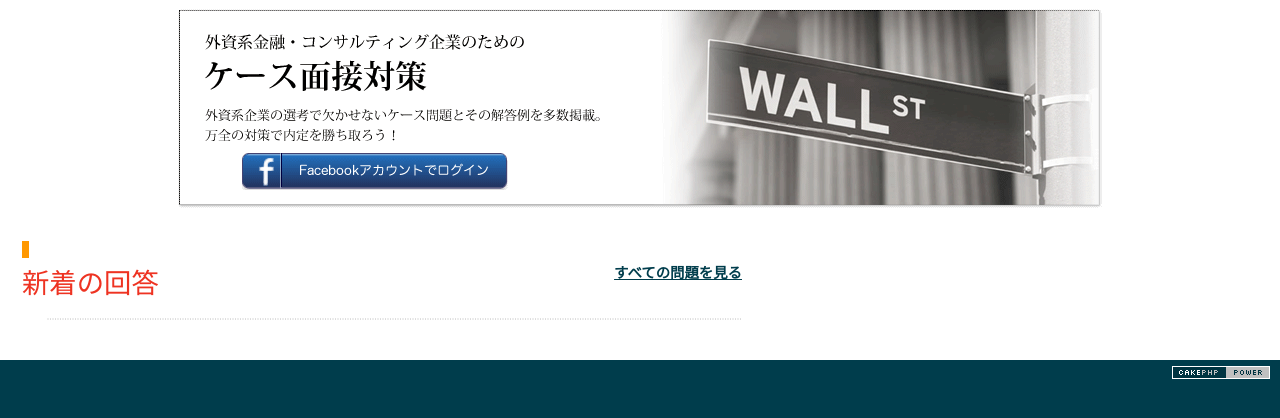
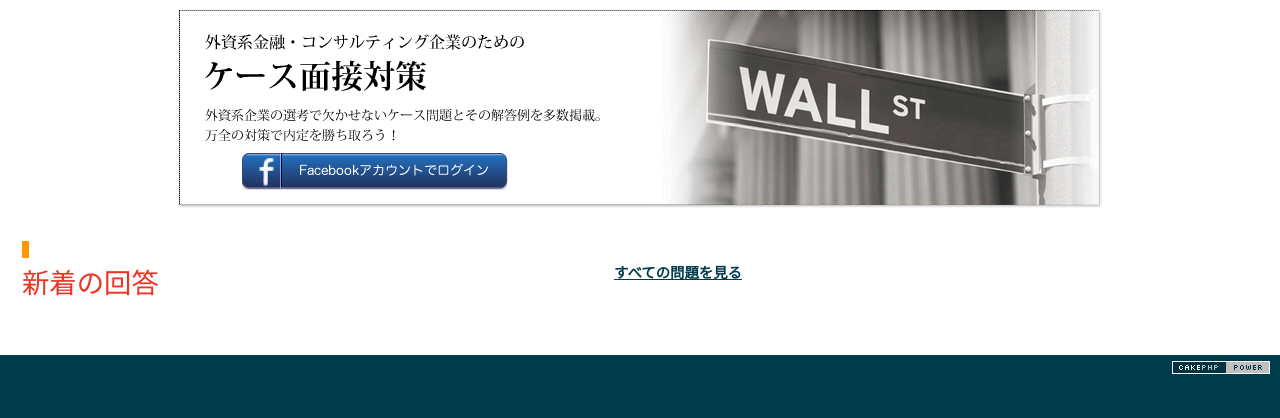
Before and after one commit to kensuto/casemondai.com, a CakePHP app: the page made by app/View/Tops/index.ctp in a window 1280 px wide. Shown: the part 48-466 px from the top of the page. Run offline with PHP 8.4 and a stand-in for CakePHP, Linux system fonts and the light colour scheme; the template is opened without the code that fills it, so the values that code supplies are empty; some libraries are stand-ins or nearby versions.

Commit message:
新着問題のCSS微修正

```diff
--- a/app/View/Tops/index.ctp
+++ b/app/View/Tops/index.ctp
@@ -42,9 +42,9 @@
 			</p>
 		</div>
 	</div>
-	<div class="mainContentQuestion">
 
 	<?php foreach ($new_answers as $new_answer): ?>
+	<div class="mainContentQuestion">
 		<div class="mainContentQuestionTitle">
 			<p class="title">
 				<img src="/img/common/icon_tri_gray.png" >
@@ -66,10 +66,10 @@
 
 			</p>
 		</div>
+	<!--mainContentQuestion-->
+	</div>
 	<?php endforeach; ?>
 
-	<!--mainContentQuestion-->
-	</div>
 
 <!--mainContent-->
 </div>
--- a/app/webroot/css/top/top.css
+++ b/app/webroot/css/top/top.css
@@ -29,7 +29,6 @@
 
 #mainContent .mainContentQuestion {
 	margin-top: 25px;
-	margin-left: 25px;
 	padding-bottom: 13px;
 	background:url(../../img/common/line_dot.png) repeat-x center bottom;
 }
```
